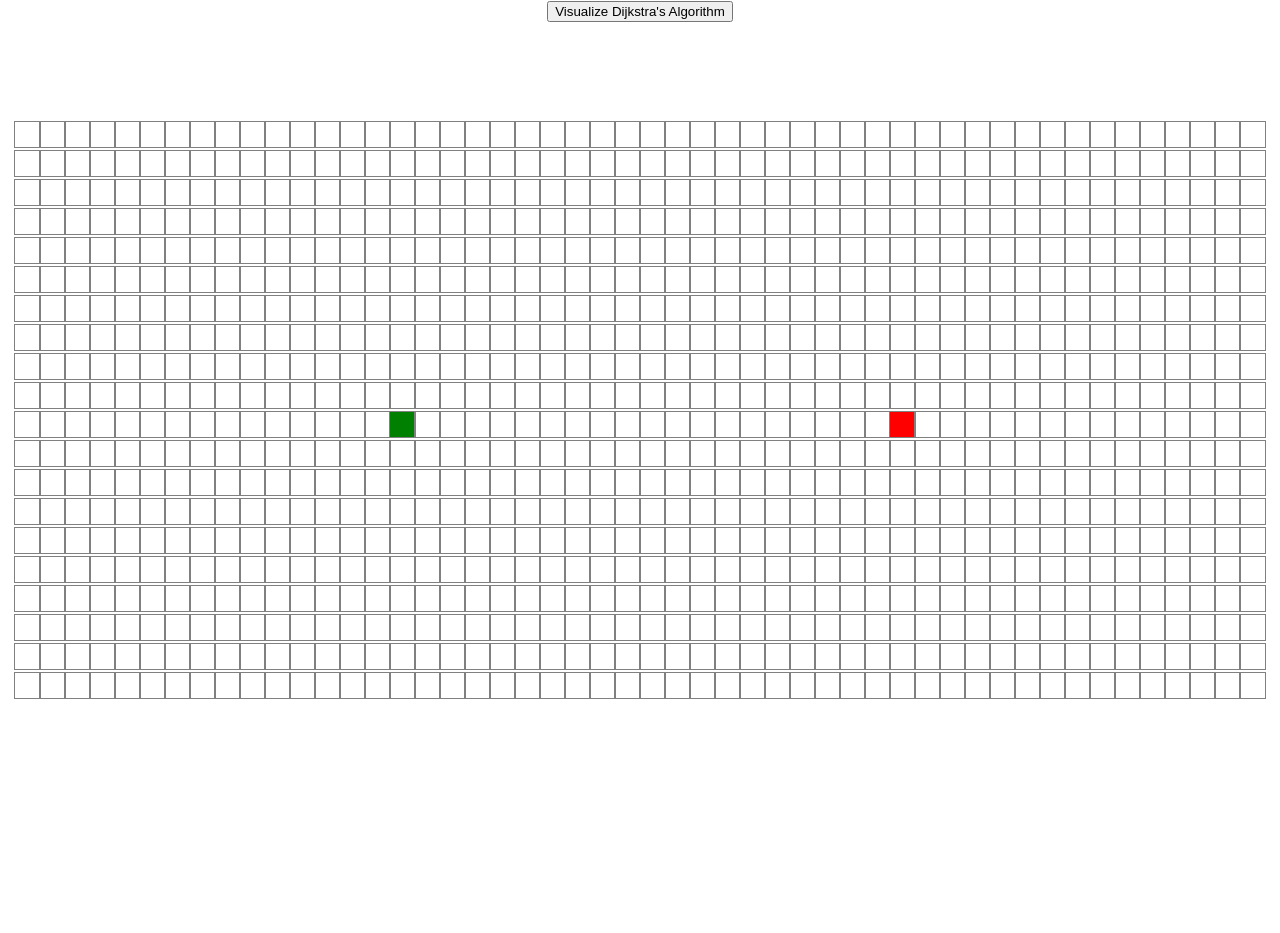
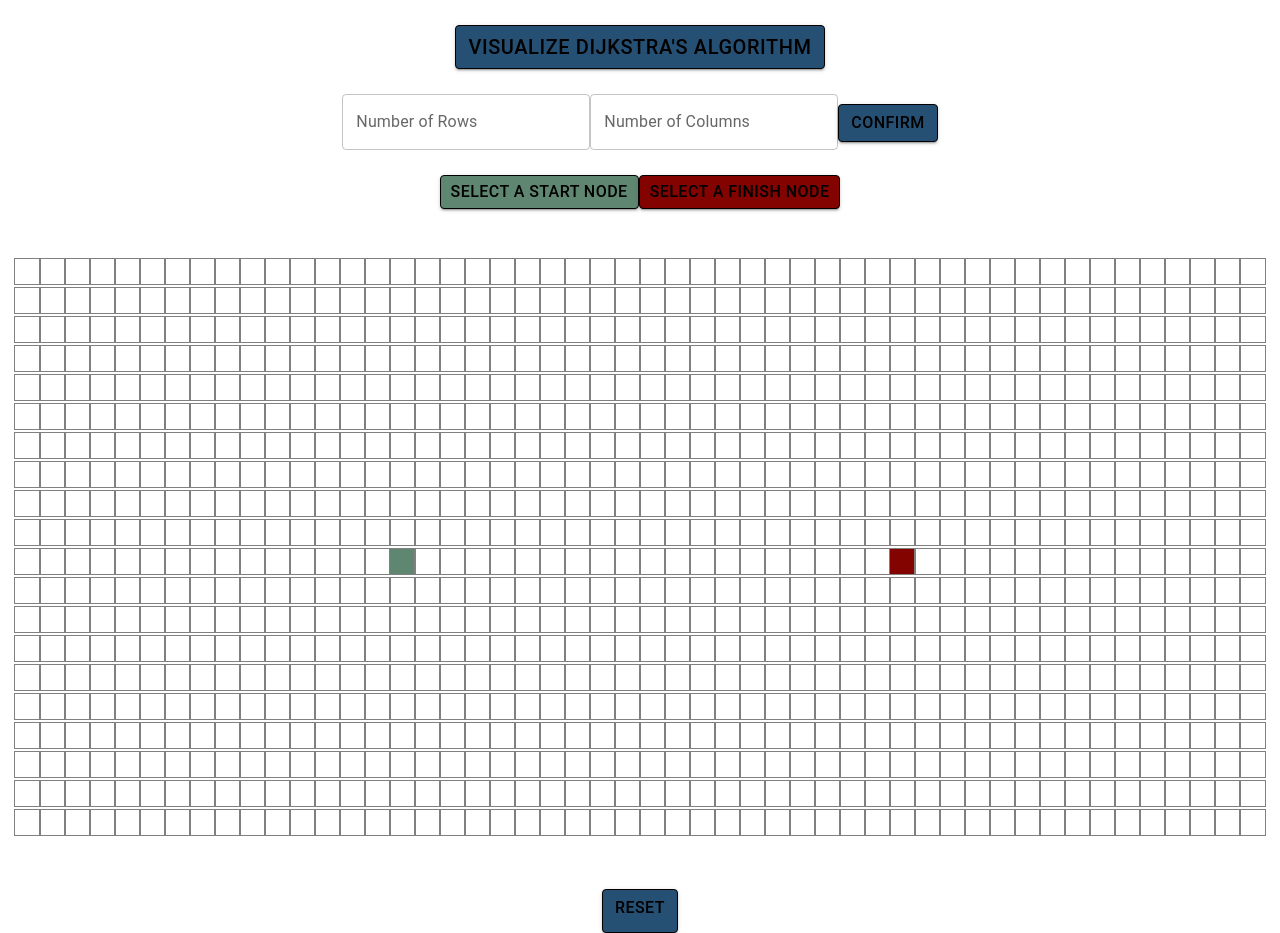
Before and after one commit to andy-shho/Pathfinding-Visualizer, a React (Create React App) app: page / in a window 1280 px wide. Before the commit the page ends 800 px from the top, so only its background shows below. Built offline with nearby package versions, Linux system fonts and the light colour scheme.

Commit message:
Developed a resizing feature, a start/finish node selector, and a reset function

```diff
--- a/package.json
+++ b/package.json
@@ -3,6 +3,9 @@
   "version": "0.1.0",
   "private": true,
   "dependencies": {
+    "@emotion/react": "^11.11.4",
+    "@emotion/styled": "^11.11.0",
+    "@mui/material": "^5.15.13",
     "@testing-library/jest-dom": "^5.17.0",
     "@testing-library/react": "^13.4.0",
     "@testing-library/user-event": "^13.5.0",
--- a/src/PathfindingVisualizer/Node/Node.css
+++ b/src/PathfindingVisualizer/Node/Node.css
@@ -6,11 +6,11 @@
 }
 
 .node-finish {
-  background-color: red;
+  background-color: #820300;
 }
 
 .node-start {
-  background-color: green;
+  background-color: #5F8670;
 }
 
 @keyframes visitedAnimation {
@@ -37,7 +37,7 @@
 
 .node-visited {
   /* background-color: blue; */
-  animation-name: visitedAnimation ;
+  animation-name: visitedAnimation;
   animation-duration: 1.5s;
   animation-timing-function: ease-out;
   animation-delay: 0;
@@ -53,7 +53,7 @@
   animation-name: wallAnimation;
   animation-duration: 0.3s;
   animation-timing-function: ease-out;
-  animation-delay: 0.3s;
+  animation-delay: 0.1s;
   animation-direction: alternate;
   animation-iteration-count: 1;
   animation-fill-mode: forwards;
@@ -66,9 +66,9 @@
     background-color: rgba(12, 53, 71, 0.75);
   }
 
-  50% {
+  /* 50% {
     background-color: rgba(12, 53, 71, 0.75);
-  }
+  } */
 
   75% {
     transform: scale(1.2);
@@ -96,21 +96,44 @@
 @keyframes shortestPathAnimation {
   0% {
     transform: scale(0.3);
-    background-color: rbga(255, 254, 51, 0.75);
+    background-color: rbga(255, 234, 0, 0.75);
     border-radius: 100%;
   }
 
   50% {
-    background-color: rgba(255, 254, 51, 0.75);
+    background-color: rgba(255, 234, 0, 0.75);
   }
 
   75% {
     transform: scale(1.2);
-    background-color: rgba(255, 254, 51, 0.75);
+    background-color: rgba(255, 234, 0,0.75);
   }
 
   100% {
     transform: scale(1);
-    background-color: rgba(255, 254, 51, 0.75);;
+    background-color: rgba(255, 234, 0, 0.75);;
   }
 }
+
+.visualize-div {
+  margin-top: 25px ;
+  margin-bottom: 25px;
+}
+
+.submit-div {
+  display: flex;
+  flex-direction: row;
+  justify-content: space-evenly;
+  align-items: baseline;
+}
+
+.form {
+  display: flex;
+  flex-direction: row;
+  justify-content: space-evenly;
+  align-items: baseline;
+}
+
+.select-node {
+  padding-top: 25px;
+}
--- a/src/PathfindingVisualizer/Node/Node.jsx
+++ b/src/PathfindingVisualizer/Node/Node.jsx
@@ -1,24 +1,26 @@
-import React, {useState} from 'react';
+import React from 'react';
 
 import './Node.css';
 
 function Node (props) {
+
   const extraClassName = props.isFinish
     ? 'node-finish'
     : props.isStart
     ? 'node-start'
     : props.isWall
     ? 'node-wall'
-    : '';
+    : 'node-plain';
+
+
 
   return (
     <div
-    id = {`node-${props.row}-${props.col}`}
-    className = {`node ${extraClassName}`}
-    onMouseDown={() => props.handleMouseDown(props.row, props.col)}
-    onMouseEnter={() => props.handleMouseEnter(props.row, props.col)}
-    onMouseUp={() => props.handleMouseUp(props.row, props.col)}
-    ></div>
+      id = {`node-${props.row}-${props.col}`}
+      className = {`node ${extraClassName}`}
+      onMouseDown={() => props.handleMouseDown(props.row, props.col)}
+      onMouseEnter={() => props.handleMouseEnter(props.row, props.col)}
+      onMouseUp={() => props.handleMouseUp(props.row, props.col)}></div>
   );
 }
 
--- a/src/PathfindingVisualizer/PathfindingVisualizer.css
+++ b/src/PathfindingVisualizer/PathfindingVisualizer.css
@@ -1,3 +1,3 @@
 .grid {
-  margin: 100px 0 0;
+  margin: 50px 0 50px;
 }
--- a/src/PathfindingVisualizer/PathfindingVisualizer.jsx
+++ b/src/PathfindingVisualizer/PathfindingVisualizer.jsx
@@ -1,39 +1,190 @@
 import React, {useState, useEffect} from 'react';
 import Node from './Node/Node.jsx';
 import {dijkstra, getNodesInShortestPathOrder} from '../Algorithms/dijkstra';
+import TextField from '@mui/material/TextField';
+import Button from '@mui/material/Button';
 
 import './PathfindingVisualizer.css';
-
-const START_ROW = 10;
-const START_COL = 15;
-const FINISH_ROW = 10;
-const FINISH_COL = 35;
 
 function PathfindingVisualizer () {
   const [grid, setGrid] = useState([]);
   const [mouseIsPressed, setMouse] = useState(false);
+  const [startRow, setStartRow] = useState(10);
+  const [startCol, setStartCol] = useState(15);
+  const [finishRow, setFinishRow] = useState(10);
+  const [finishCol, setFinishCol] = useState(35);
+  const [rows, setRows] = useState(20);
+  const[cols, setCols] = useState(50);
+  const[resize, setResize] = useState(false);
+  const[pickStart, setPickStart] = useState(false);
+  const[pickFinish, setPickFinish] = useState(false);
+
+  const visualizeStyle = {
+    backgroundColor: '#265073',
+    fontFamily: 'roboto',
+    color: 'black',
+    fontSize: 20,
+    padding: '6px 12px',
+    border: '1px solid',
+    lineHeight: 1.5,
+  };
+
+  const submitStyle = {
+    backgroundColor: '#265073',
+    fontFamily: 'roboto',
+    color: 'black',
+    fontSize: 16,
+    padding: '6px 12px',
+    border: '1px solid',
+    lineHeight: 1.5,
+  };
+
+  const startStyle = {
+    backgroundColor: '#5F8670',
+    fontFamily: 'Roboto',
+    color: 'black',
+    fontSize: 16,
+    border: '1px solid',
+    lineHeight: 1.5,
+  };
+
+  const finishStyle = {
+    backgroundColor: '#820300',
+    fontFamily: 'Roboto',
+    color: 'black',
+    fontSize: 16,
+    border: '1px solid',
+    lineHeight: 1.5,
+  };
+
+  const resetStyle = {
+    backgroundColor: '#265073',
+    fontFamily: 'Roboto',
+    color: 'black',
+    fontSize: 16,
+    padding: '6px 12px 12px',
+    border: '1px solid',
+    lineHeight: 1.5,
+  };
+
 
 
   useEffect (() => {
     const tempGrid = getGrid();
     setGrid(tempGrid);
-  }, []);
+  }, [resize]);
+
+  const onReset = function() {
+    for (let row = 0; row < rows; row++) {
+      for(let col = 0; col < cols; col++) {
+        const removeClass = document.getElementById(`node-${row}-${col}`);
+        if (removeClass.classList.length > 0) {
+          if (removeClass.classList.contains("node-finish")) removeClass.classList.remove("node-finish")
+          if (removeClass.classList.contains("node-start")) removeClass.classList.remove("node-start")
+          if (removeClass.classList.contains("node-visited")) removeClass.classList.remove("node-visited")
+          if (removeClass.classList.contains("node-shortest-path")) removeClass.classList.remove("node-shortest-path")
+        }
+      }
+    }
+    const newGrid = getGrid();
+    setGrid(newGrid);
+  }
+
+  const createNode = function(col, row) {
+    return {
+      col : col,
+      row : row,
+      isStart: row === startRow && col === startCol,
+      isFinish: row === finishRow && col === finishCol,
+      distance: Infinity,
+      isVisited: false,
+      isWall: false,
+      previousNode: null,
+    };
+  };
+
+  const getGrid = () => {
+    const grid = [];
+      for (let row = 0; row < rows; row++) {
+        const currRow = [];
+        for (let col = 0; col < cols; col++) {
+          currRow.push(createNode(col, row));
+        }
+        console.log(currRow)
+        grid.push(currRow);
+      }
+      return grid;
+  };
+
+  const resizeGrid = function(e) {
+    e.preventDefault()
+    setResize(!resize)
+  };
+
+  const onRows = function(e) {
+    setRows(e.target.value);
+  };
+
+  const onCols = function(e) {
+    setCols(e.target.value);
+  };
+
 
   const handleMouseDown = function(row, col) {
+    if (pickStart) {
+      if (rows > startRow && cols > startCol) {
+        grid[startRow][startCol].isStart = false;
+      }
+      setStartRow(row)
+      setStartCol(col)
+      setPickStart(false)
+      setResize(!resize)
+    } else if (pickFinish) {
+      if (rows > finishRow && cols > finishCol) {
+        grid[finishRow][finishCol].isStart = false;
+      }
+      setFinishRow(row)
+      setFinishCol(col)
+      setPickFinish(false)
+      setResize(!resize)
+    } else {
       const newGrid = getNewGridWithWalls(grid, row, col);
       setGrid(newGrid)
       setMouse(true)
     }
+  };
 
   const handleMouseEnter = function(row, col) {
     if (!mouseIsPressed) return;
     const newGrid = getNewGridWithWalls(grid, row, col);
     setGrid(newGrid)
-  }
+  };
 
   const handleMouseUp = function(row, col) {
     setMouse(false)
-  }
+  };
+
+  const onStartClick = function() {
+    setPickStart(true);
+  };
+
+  const onFinishClick = function() {
+    setPickFinish(true);
+  };
+
+  const selectStart = function(row, col) {
+    if (!pickStart) return;
+    setStartRow(row)
+    setStartCol(col)
+    setPickStart(false)
+  };
+
+  const selectFinish = function(row,col) {
+    if (!pickFinish) return;
+    setFinishRow(row)
+    setFinishCol(col)
+    setPickFinish(false)
+  };
 
   const animateDijkstra = function(visitedNodesInOrder, nodesInShortestPathOrder) {
     for (let i = 0; i <= visitedNodesInOrder.length; i++) {
@@ -45,16 +196,10 @@ function PathfindingVisualizer () {
       }
       setTimeout(() => {
         const node = visitedNodesInOrder[i];
-        // const newGrid = grid.slice();
-        // const newNode = {
-        //   ...node,
-        //   isVisited: true,
-        // };
-        // newGrid[node.row][node.col] = newNode;
         document.getElementById(`node-${node.row}-${node.col}`).className = 'node node-visited';
       }, 10 * i)
     }
-  }
+  };
 
   const animateShortestPath = function(nodesInShortestPathOrder) {
     for (let i = 0; i < nodesInShortestPathOrder.length; i++) {
@@ -67,17 +212,34 @@ function PathfindingVisualizer () {
 
   const visualizeDijkstra = function(e) {
     e.preventDefault()
-    const startNode = grid[START_ROW][START_COL];
-    const finishNode = grid[FINISH_ROW][FINISH_COL];
+    const startNode = grid[startRow][startCol];
+    const finishNode = grid[finishRow][finishCol];
     const visitedNodesInOrder = dijkstra(grid, startNode, finishNode);
     const nodesInShortestPathOrder = getNodesInShortestPathOrder(finishNode);
     animateDijkstra(visitedNodesInOrder, nodesInShortestPathOrder);
   };
   return (
     <>
-      <button className="visualize" onClick = {visualizeDijkstra}>
+      <div className="visualize-div">
+        <Button style={visualizeStyle} variant="contained" size="large" className="visualize" onClick = {visualizeDijkstra}>
           Visualize Dijkstra's Algorithm
-      </button>
+        </Button>
+      </div>
+      <div className="submit-div">
+        <form className="form" onSubmit = {resizeGrid}>
+          <TextField variant="outlined" label="Number of Rows" placeholder='20' onChange={onRows}></TextField>
+          <TextField variant="outlined" label="Number of Columns" placeholder='50' onChange={onCols}></TextField>
+          <Button style={submitStyle}variant="contained" className="submit" type="submit">Confirm</Button>
+        </form>
+      </div>
+      <div className="select-node">
+        <Button style={startStyle} variant="contained" size="small" className="start-node" onClick = {onStartClick}>
+            Select a Start Node
+        </Button>
+        <Button style={finishStyle} variant="contained" size="small" className="finish-node" onClick = {onFinishClick}>
+            Select a Finish Node
+        </Button>
+      </div>
       <div className="grid">
         {grid.map((row, rowIndex) => {
           return (<div key={rowIndex}>
@@ -94,41 +256,23 @@ function PathfindingVisualizer () {
                   col = {col}
                   handleMouseDown = {handleMouseDown}
                   handleMouseEnter = {handleMouseEnter}
-                  handleMouseUp = {handleMouseUp}></Node>
+                  handleMouseUp = {handleMouseUp}
+                  selectStart =  {selectStart}
+                  selectFinish = {selectFinish}
+                  pickStart = {pickStart}
+                  pickFinish = {pickFinish}></Node>
               );
               })}
           </div>
           );
         })}
       </div>
+      <Button style={resetStyle} variant="contained" size="small" className="reset-button" onClick = {onReset}>
+          Reset
+      </Button>
     </>
   );
-}
-
-const getGrid = () => {
-  const grid = [];
-    for (let row = 0; row < 20; row++) {
-      const currRow = [];
-      for (let col = 0; col < 50; col++) {
-        currRow.push(createNode(col, row));
-      }
-      grid.push(currRow);
-    }
-    return grid;
-}
-
-const createNode = (col, row) => {
-  return {
-    col,
-    row,
-    isStart: row === START_ROW && col === START_COL,
-    isFinish: row === FINISH_ROW && col === FINISH_COL,
-    distance: Infinity,
-    isVisited: false,
-    isWall: false,
-    previousNode: null,
 };
-}
 
 const getNewGridWithWalls = (grid, row, col) =>{
   const newGrid = grid.slice();
@@ -139,7 +283,7 @@ const getNewGridWithWalls = (grid, row, col) =>{
   };
   newGrid[row][col] = newNode;
   return newGrid
-}
+};
 
 
 
```
Also changed, not shown: 1 other file (tests, documents, lock files or other folders). Lines whose indentation alone changed are shown as unchanged.
